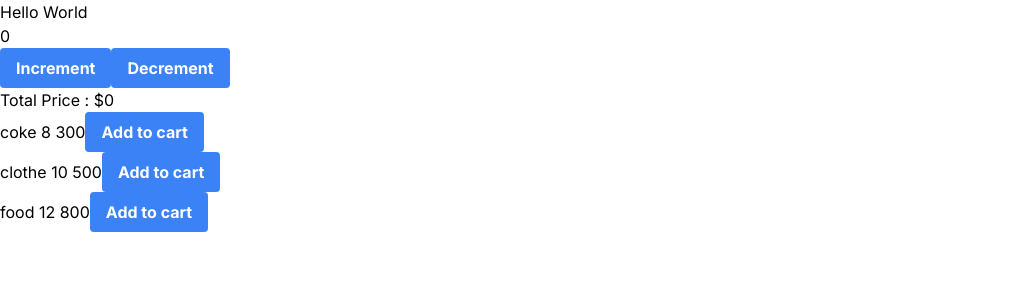
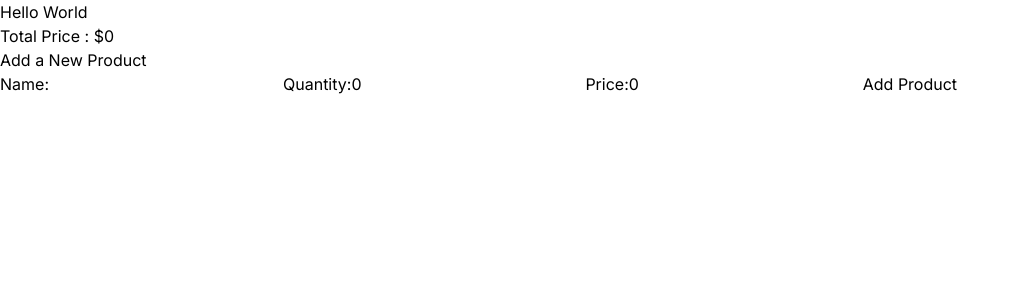
Before and after one commit to Nwakaego-Ego/shopping_cart, a Next.js app: page / in a window 1280 px wide. Shown: the top 300 px of the page, without its empty margins (0-1020 px from the left). Built offline with nearby package versions, Linux system fonts and the light colour scheme.

Commit message:
working on users dynamically adding their input

```diff
--- a/app/ShoppingCart/shoppingCart.jsx
+++ b/app/ShoppingCart/shoppingCart.jsx
@@ -1,52 +1,44 @@
-"use client";
-import { useReducer } from "react";
-import { FaEdit } from "react-icons/fa";
+import React, { useReducer, useState } from "react";
+import { FaEdit, FaTrash } from "react-icons/fa";
 
 const reducer = (state, action) => {
   switch (action.type) {
-    case "increment":
-      return { ...state, count: state.count + 1 };
-    case "decrement":
-      return { ...state, count: state.count - 1 };
+    case "Add_Product":
+      return { ...state, products: [...state.products, action.payload] };
     case "Add_to_cart":
       return { ...state, cartItem: [...state.cartItem, action.payload] };
     case "Edit":
       return { ...state, cartItem: action.payload };
+    case "Delete_Cart":
+      return { ...state, cartItem: action.payload };
     default:
-      console.log(error);
+      console.error("Unknown action type");
+      return state;
   }
 };
 
-const shoppingCart = () => {
+const ShoppingApp = () => {
   const [state, dispatch] = useReducer(reducer, {
     count: 0,
     cartItem: [],
     editItem: [],
-    products: [
-      {
-        name: "coke",
-        quantity: 8,
-        price: 300,
-      },
-      {
-        name: "clothe",
-        quantity: 10,
-        price: 500,
-      },
-      {
-        name: "food",
-        quantity: 12,
-        price: 800,
-      },
-    ],
+    deleteItem: [],
+    products: [],
   });
 
-  const increment = () => {
-    dispatch({ type: "increment" });
+  const [newProduct, setNewProduct] = useState({
+    name: "",
+    quantity: 0,
+    price: 0,
+  });
+
+  const handleChange = (e) => {
+    setNewProduct({ ...newProduct, [e.target.name]: e.target.value });
   };
 
-  const decrement = () => {
-    dispatch({ type: "decrement" });
+  const addProduct = () => {
+    dispatch({ type: "Add_Product", payload: newProduct });
+    setNewProduct({ name: "", quantity: 0, price: 0 });
   };
 
   const cartLog = (item) => {
@@ -60,37 +52,28 @@ const shoppingCart = () => {
     );
   };
 
-  function handleEditName(index, newItem) {
+  const handleEditName = (index, newItem) => {
     const editCartItemName = [...state.cartItem];
     editCartItemName[index] = { ...editCartItemName[index], name: newItem };
     dispatch({ type: "Edit", payload: editCartItemName });
-  }
+  };
 
-  function handleEditPrice(index, newPrice) {
+  const handleEditPrice = (index, newPrice) => {
     const editCartItemPrice = [...state.cartItem];
     editCartItemPrice[index] = { ...editCartItemPrice[index], price: newPrice };
     dispatch({ type: "Edit", payload: editCartItemPrice });
-  }
+  };
+
+  const handleDelete = (index) => {
+    const updateItem = state.cartItem.filter((item, i) => i !== index);
+    dispatch({ type: "Delete_Cart", payload: updateItem });
+  };
 
   return (
     <>
       <div>Hello World</div>
-      <div>{state.count}</div>
-      <button
-        onClick={increment}
-        class="bg-blue-500 hover:bg-blue-700 text-white font-bold py-2 px-4 rounded"
-      >
-        Increment
-      </button>
-      <button
-        onClick={decrement}
-        class="bg-blue-500 hover:bg-blue-700 text-white font-bold py-2 px-4 rounded"
-      >
-        Decrement
-      </button>
 
-      {state.cartItem.map((item, index) => {
-        return (
+      {state.cartItem.map((item, index) => (
         <div key={index}>
           <div>
             {item.name}
@@ -106,7 +89,6 @@ const shoppingCart = () => {
             </button>
           </div>
           <div>
-              {" "}
             {item.price}
             <button
               onClick={() => {
@@ -120,29 +102,57 @@ const shoppingCart = () => {
             </button>
           </div>
           <div>{item.quantity}</div>
+          <div>
+            <button onClick={() => handleDelete(index)}>
+              <FaTrash className="trash" />
+            </button>
           </div>
-        );
-      })}
+        </div>
+      ))}
 
       <div>Total Price : ${totalPrice()}</div>
 
       <div>
-        {state.products.map((product) => {
-          return (
-            <div key={product.id}>
+        {state.products.map((product, index) => (
+          <div key={index}>
             {product.name} {product.quantity} {product.price}
             <button
               onClick={() => cartLog(product)}
-                class="bg-blue-500 hover:bg-blue-700 text-white font-bold py-2 px-4 rounded"
+              className="bg-blue-500 hover:bg-blue-700 text-white font-bold py-2 px-4 rounded"
             >
               Add to cart
             </button>
           </div>
-          );
-        })}
+        ))}
+      </div>
+
+      <div>
+        <h2>Add a New Product</h2>
+        <label>Name:</label>
+        <input
+          type="text"
+          name="name"
+          value={newProduct.name}
+          onChange={handleChange}
+        />
+        <label>Quantity:</label>
+        <input
+          type="number"
+          name="quantity"
+          value={newProduct.quantity}
+          onChange={handleChange}
+        />
+        <label>Price:</label>
+        <input
+          type="number"
+          name="price"
+          value={newProduct.price}
+          onChange={handleChange}
+        />
+        <button onClick={addProduct}>Add Product</button>
       </div>
     </>
   );
 };
 
-export default shoppingCart;
+export default ShoppingApp;
```
Lines whose indentation alone changed are shown as unchanged.
